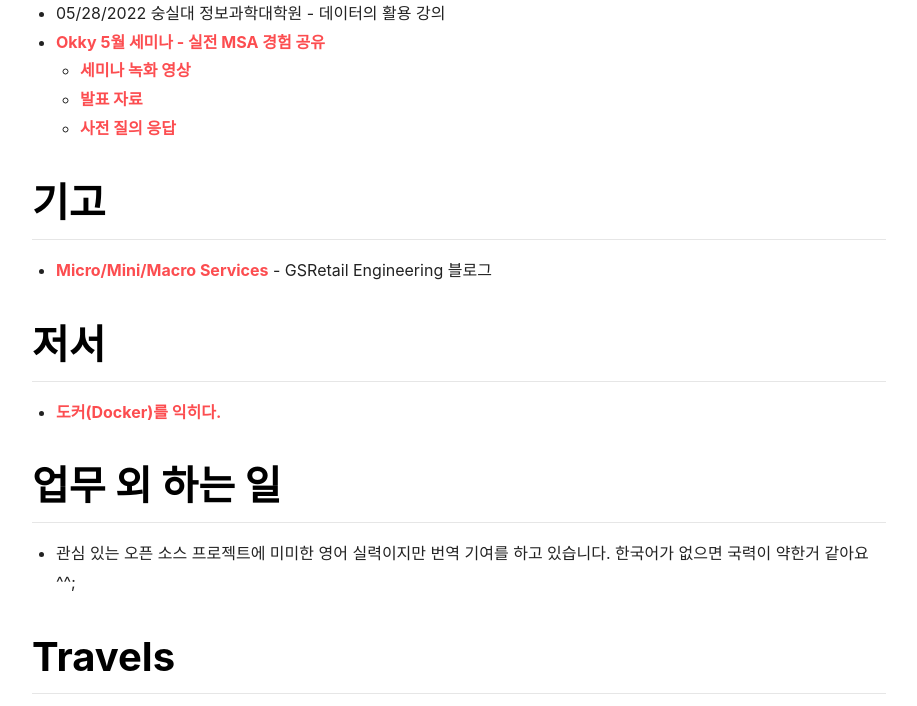
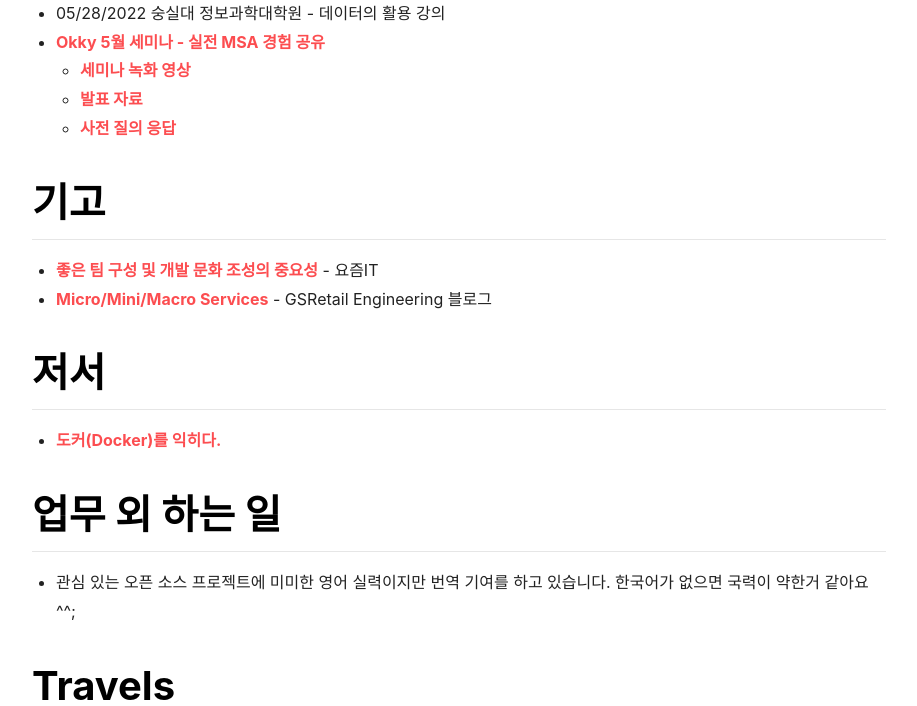
Before and after one commit to giljae/giljae.github.io, a Jekyll site: the page built from about.md, in a window 1280 px wide and 900 px high, scrolled down 936 px, cut to the strip 0-706 px from the top of the window. Shown: the whole strip, without its empty margins (181-1098 px from the left). Built offline with Jekyll 4.4.1, drawn with Linux system fonts in a browser that asks for light colours.

Commit message:
Update about.md

```diff
--- a/about.md
+++ b/about.md
@@ -54,6 +54,7 @@
   * [사전 질의 응답](https://drive.google.com/file/d/1WkyI8yHVNkICpIq0MC5sFPgAvdM387VS/view?usp=sharing)
 
 # 기고
+* [좋은 팀 구성 및 개발 문화 조성의 중요성](https://yozm.wishket.com/magazine/detail/1738/) - 요즘IT
 * [Micro/Mini/Macro Services](https://gsretail.tistory.com/1) - GSRetail Engineering 블로그
 
 # 저서
```
